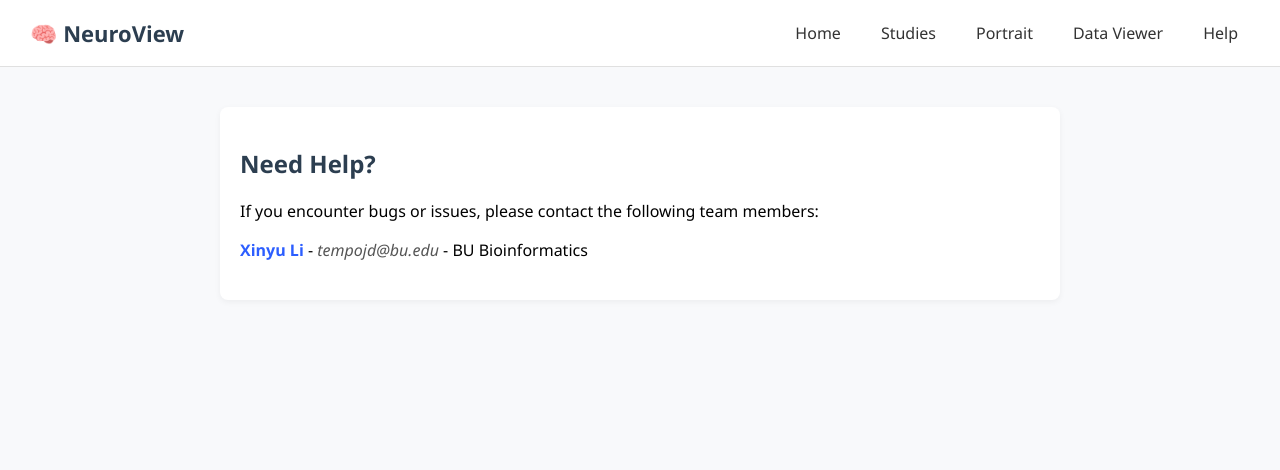
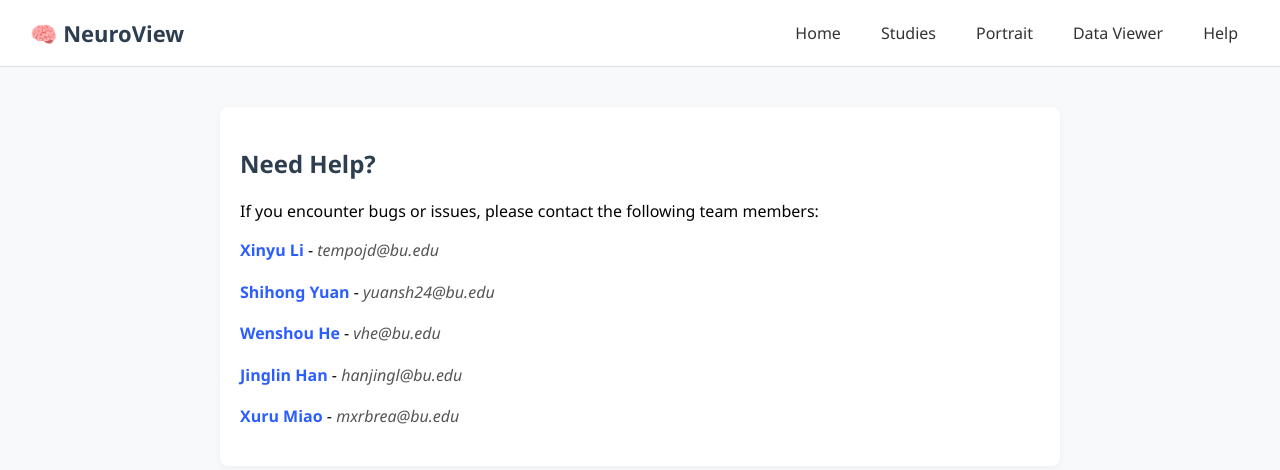
Before and after one commit to Temp0jd/NeuroView, a Flask app: page /help in a window 1280 px wide. Shown: the top 470 px of the page. Run offline with Flask 3, Linux system fonts and the light colour scheme.

Commit message:
team members infos updated

```diff
--- a/templates/help.html
+++ b/templates/help.html
@@ -84,7 +84,11 @@
     <h2>Need Help?</h2>
     <p>If you encounter bugs or issues, please contact the following team members:</p>
     <ul>
-      <li><span class="person">Xinyu Li</span> - <span class="email">tempojd@bu.edu</span> - BU Bioinformatics</li>
+      <li><span class="person">Xinyu Li</span> - <span class="email">tempojd@bu.edu</span></li>
+      <li><span class="person">Shihong Yuan</span> - <span class="email">yuansh24@bu.edu</span></li>
+      <li><span class="person">Wenshou He</span> - <span class="email">vhe@bu.edu</span></li>
+      <li><span class="person">Jinglin Han</span> - <span class="email">hanjingl@bu.edu</span></li>
+      <li><span class="person">Xuru Miao</span> - <span class="email">mxrbrea@bu.edu</span></li>
       <!-- 填写你的姓名/邮箱之类的 -->
     </ul>
   </div>
```
